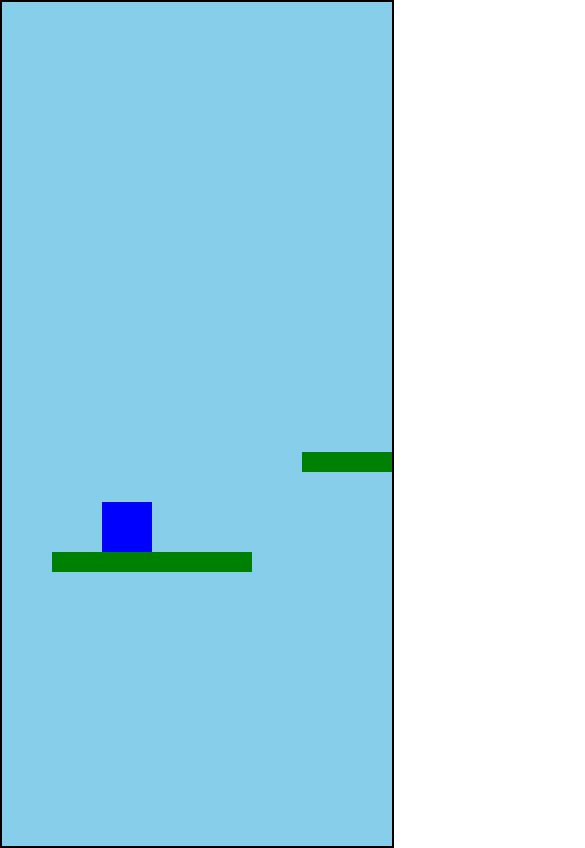
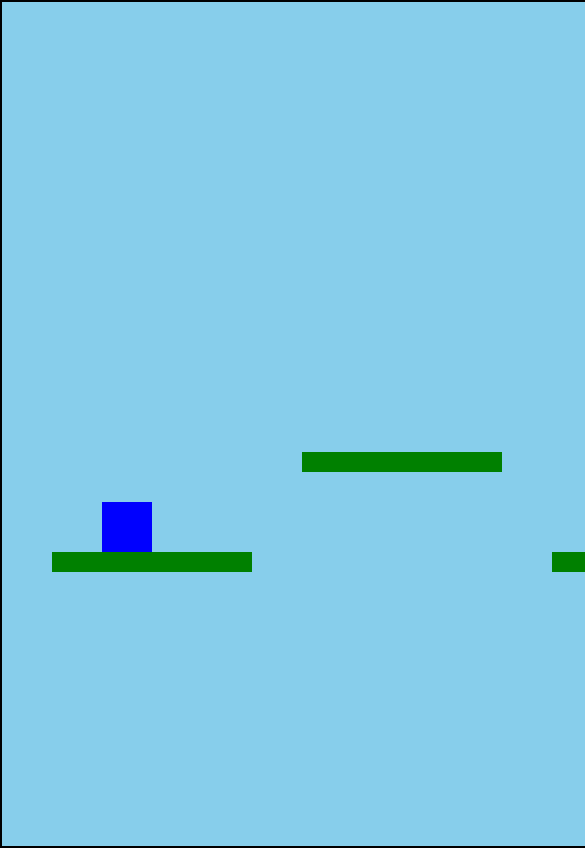
Before and after one commit to zekecabre6/ZekeGame, a React (Create React App) app: page / in a window 390 px wide. Shown: the top 848 px of the page, 585 px wide, since content can reach past the window. Built offline with nearby package versions, Linux system fonts and the light colour scheme.

Commit message:
controles tactiles6

```diff
--- a/src/components/Game.css
+++ b/src/components/Game.css
@@ -1,7 +1,5 @@
 /* Estilos generales */
 body {
-    width: 100vw;
-    height: 100vh;
     overflow: hidden;
     margin: 0; /* Elimina los márgenes predeterminados */
   }
@@ -25,9 +23,11 @@ body {
 
   /* Estilos para móviles */
   @media (max-width: 600px) {
+    body {
+        overflow: hidden;}
     /* Asegura que el contenedor del juego ocupe toda la pantalla */
     .game-container {
-      width: 100vw; /* Asegura que el contenedor ocupe el 100% del ancho */
+       /* Asegura que el contenedor ocupe el 100% del ancho */
       height: 100vh; /* Asegura que el contenedor ocupe el 100% del alto */
     }
 
```
